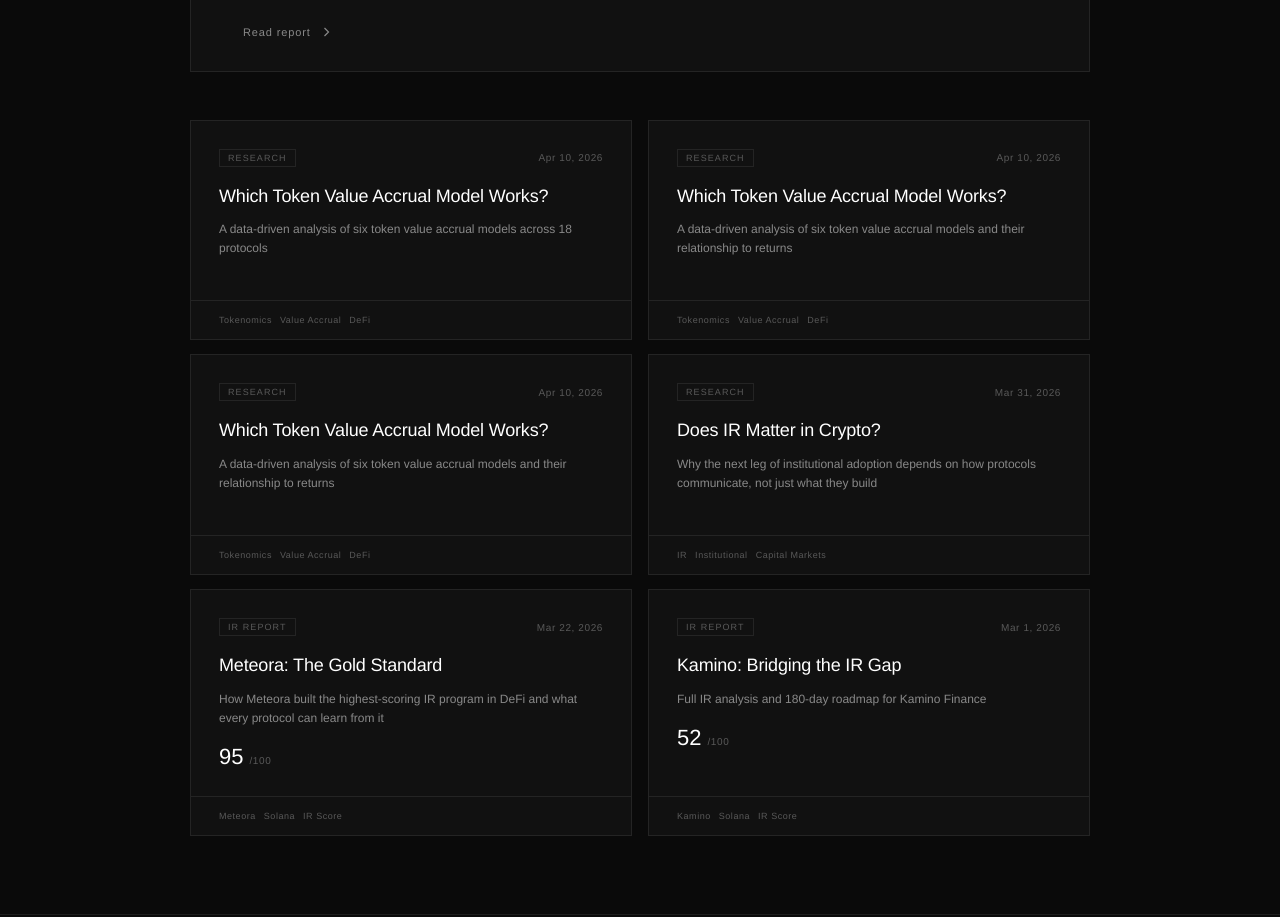
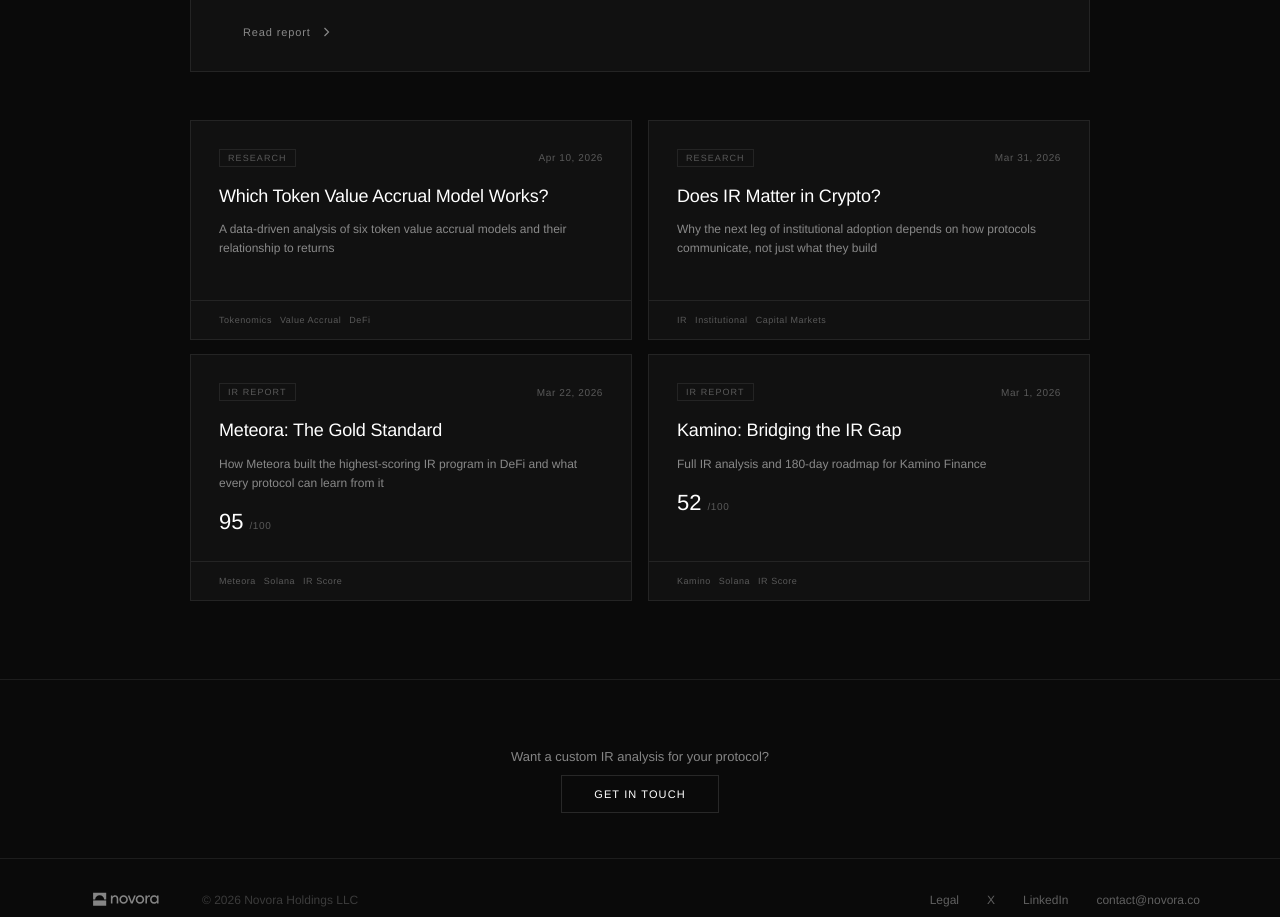
Before and after one commit to connrking/novora-site, a Next.js app: page /research in a window 1280 px wide. Shown: the part 900-1817 px from the top of the page. Built offline with nearby package versions, Linux system fonts and the light colour scheme.

Commit message:
fix: remove duplicate value accrual entries

```diff
--- a/app/research/page.jsx
+++ b/app/research/page.jsx
@@ -14,32 +14,6 @@
     embedUrl: "https://novora.co/research/ir-transparency-2026.html",
     description:
       "We scored 20 of the most prominent DeFi protocols across the five pillars of the Novora IR Score — Data Accessibility, Communications, Transparency & Reporting, Narrative & Positioning, and Value Accrual & Tokenomics. The results reveal a market where even the best operators leave significant gaps, and the median protocol treats IR as an afterthought.",
-  },
-  {
-    id: "value-accrual-models",
-    title: "Which Token Value Accrual Model Works?",
-    subtitle: "A data-driven analysis of six token value accrual models across 18 protocols",
-    date: "2026-04-10",
-    category: "Research",
-    tags: ["Tokenomics", "Value Accrual", "DeFi"],
-    featured: false,
-    stats: { models: 6, protocols: 18 },
-    embedUrl: "https://novora.co/research/value-accrual-models-2026.html",
-    description:
-      "We analyzed six distinct token value accrual models across 18 protocols to determine which approaches actually drive returns. The data challenges common assumptions about buybacks, staking rewards, and direct distribution.",
-  },
-  {
-    id: "value-accrual-models",
-    title: "Which Token Value Accrual Model Works?",
-    subtitle: "A data-driven analysis of six token value accrual models and their relationship to returns",
-    date: "2026-04-10",
-    category: "Research",
-    tags: ["Tokenomics", "Value Accrual", "DeFi"],
-    featured: false,
-    stats: { models: 6, protocols: 18 },
-    embedUrl: "https://novora.co/research/value-accrual-models-2026.html",
-    description:
-      "We analyzed six distinct token value accrual models across 18 protocols to determine which approaches actually drive returns. The data challenges common assumptions about buybacks, staking rewards, and direct distribution.",
   },
   {
     id: "value-accrual-models",
```
